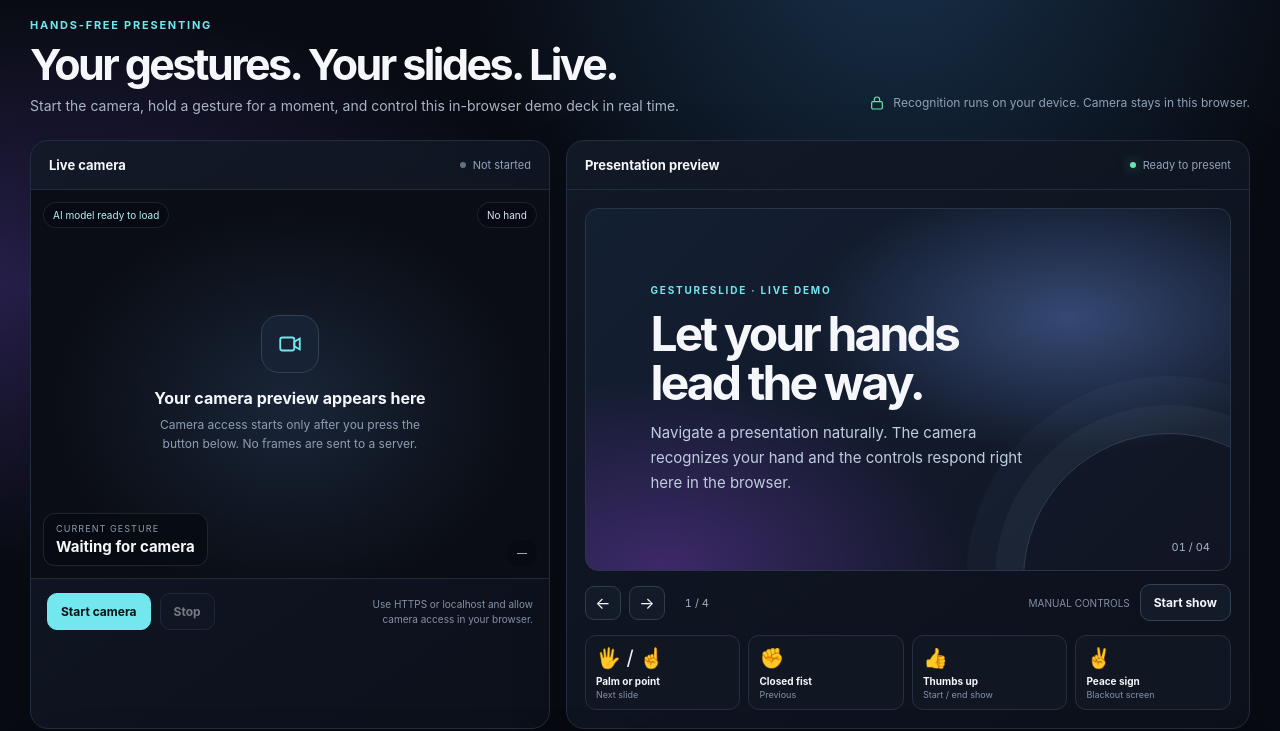
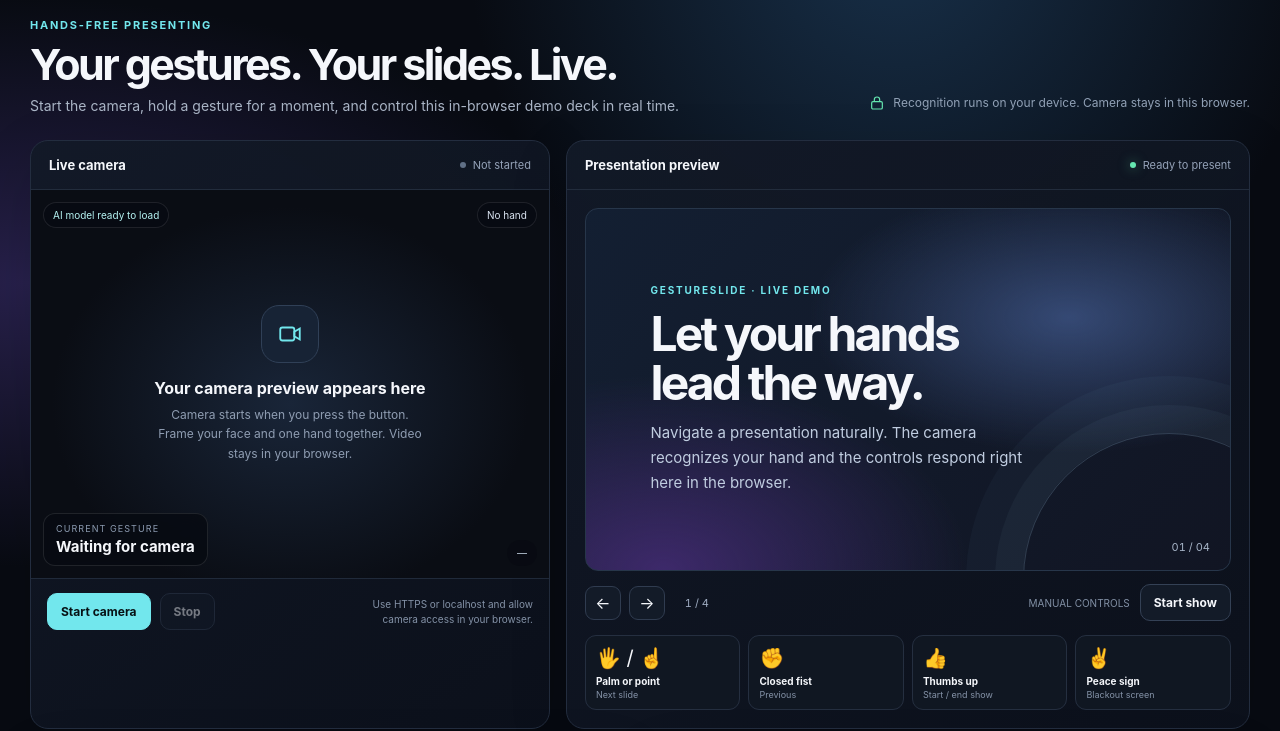
Before and after one commit to m-venu-24/hand-gesture, a plain HTML site: page index.html in a window 1280 px wide. Shown: the part 86-817 px from the top of the page. Drawn offline with Linux system fonts and the light colour scheme.

Commit message:
Show full camera frame for face and hands

```diff
--- a/index.html
+++ b/index.html
@@ -22,6 +22,7 @@
     .bottom-grid{display:grid;grid-template-columns:1fr 1fr;gap:16px;margin-top:16px}.info-card{padding:16px 18px}.info-title{font-size:12px;font-weight:720;margin:0 0 12px}.steps{display:grid;grid-template-columns:repeat(3,1fr);gap:12px}.step{display:flex;gap:8px;color:#9ba8bb;font-size:10px;line-height:1.45}.step-num{flex:none;width:19px;height:19px;border-radius:7px;background:#1a2738;color:var(--cyan);display:grid;place-items:center;font-size:9px;font-weight:800}.mapping{display:flex;flex-wrap:wrap;gap:7px}.map-item{font-size:10px;color:#9facbf;border:1px solid #283347;padding:6px 8px;border-radius:8px;background:#0e1420}.map-item b{color:#e8eef7;font-weight:650}
     .toast{position:fixed;bottom:24px;left:50%;transform:translate(-50%,20px);padding:11px 15px;border:1px solid #3b4b60;background:#111a29;border-radius:11px;color:#e4edf7;font-size:12px;opacity:0;pointer-events:none;transition:.2s;z-index:4;box-shadow:0 12px 36px #0006}.toast.show{opacity:1;transform:translate(-50%,0)}.error{color:#ff9ca9}.footnote{text-align:center;margin-top:18px;font-size:10px;color:#68768c}
     @media(max-width:920px){.workspace{grid-template-columns:1fr 1fr}.bottom-grid{grid-template-columns:1fr}.heading{align-items:flex-start;flex-direction:column;gap:12px}.private{padding:0}}@media(max-width:680px){.shell{padding:14px 14px 26px}.workspace{grid-template-columns:1fr}.heading{margin:26px 0 18px}.gesture-grid{gap:6px}.gesture-card{padding:8px}.steps{grid-template-columns:1fr}.helper{display:none}.slide-stage{padding:12px}.slide h2{font-size:32px}.slide p{font-size:12px}}
+    .camera-wrap video,.camera-wrap canvas{object-fit:contain}
     .placeholder[hidden]{display:none}
   </style>
 </head>
@@ -40,7 +41,7 @@
         <div class="panel-head"><span class="panel-title">Live camera</span><span class="status"><i id="cameraDot" class="live-dot"></i><span id="cameraStatus">Not started</span></span></div>
         <div class="camera-wrap" id="cameraWrap">
           <video id="webcam" playsinline muted aria-label="Live webcam preview"></video><canvas id="overlay"></canvas>
-          <div class="placeholder" id="placeholder"><div class="placeholder-content"><div class="cam-icon"><svg width="26" height="26" viewBox="0 0 24 24" fill="none" stroke="currentColor" stroke-width="1.7"><rect x="3" y="6" width="13" height="12" rx="2"/><path d="m16 10 5-3v10l-5-3z"/></svg></div><h2>Your camera preview appears here</h2><p>Camera access starts only after you press the button below. No frames are sent to a server.</p></div></div>
+          <div class="placeholder" id="placeholder"><div class="placeholder-content"><div class="cam-icon"><svg width="26" height="26" viewBox="0 0 24 24" fill="none" stroke="currentColor" stroke-width="1.7"><rect x="3" y="6" width="13" height="12" rx="2"/><path d="m16 10 5-3v10l-5-3z"/></svg></div><h2>Your camera preview appears here</h2><p>Camera starts when you press the button. Frame your face and one hand together. Video stays in your browser.</p></div></div>
           <div class="camera-overlay"><span class="pill accent" id="modelPill">AI model ready to load</span><span class="pill" id="handPill">No hand</span></div>
           <div class="camera-bottom"><div class="recognition"><small>Current gesture</small><strong id="gestureName">Waiting for camera</strong></div><span class="confidence" id="confidence">—</span></div>
         </div>
```
